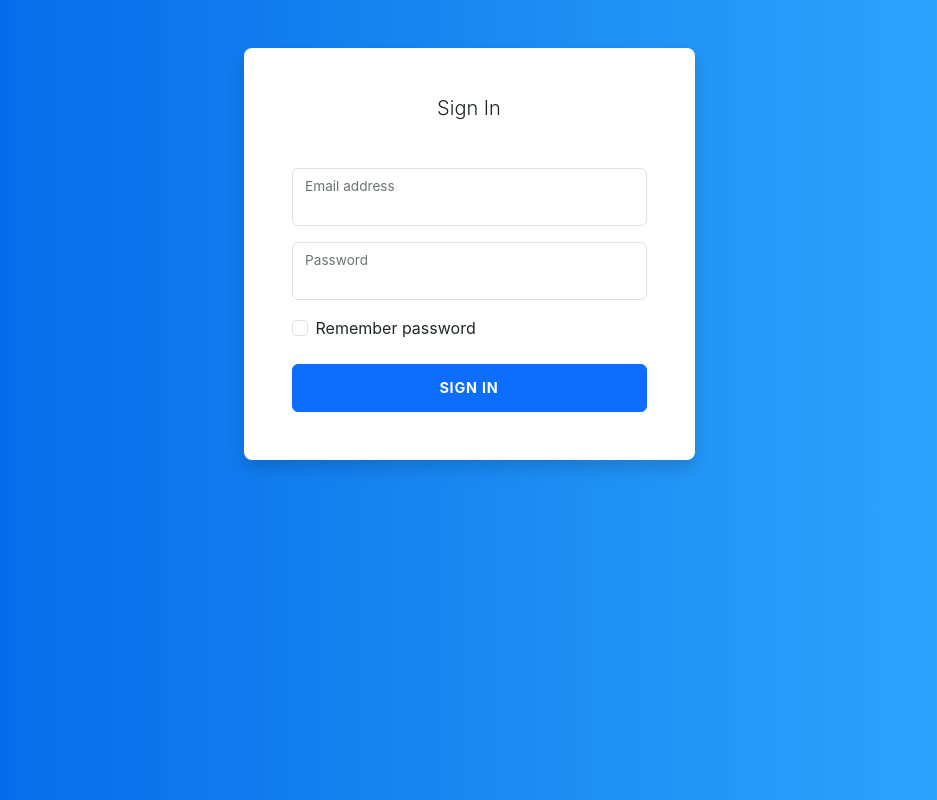
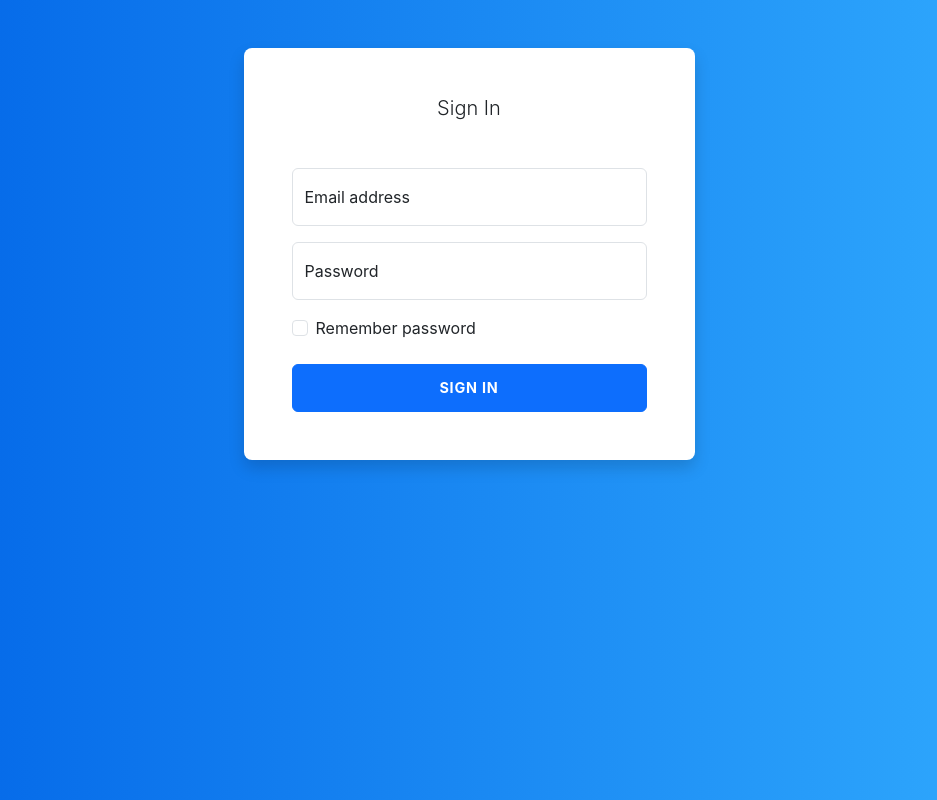
Before and after one commit to nreid1994/CodeCall, a React (Create React App) app in the folder bdpain/: page / in a window 1280 px wide. Shown: the whole page, without its empty margins (171-1108 px from the left). Built offline with nearby package versions, Linux system fonts and the light colour scheme.

Commit message:
Placeholder reset

```diff
--- a/bdpain/src/auth/components/auth_container/auth_container_template.tsx
+++ b/bdpain/src/auth/components/auth_container/auth_container_template.tsx
@@ -31,12 +31,12 @@ export function template(
                   label="Email address"
                   className="mb-3"
                 >
-                  <Form.Control type="email"/>
+                  <Form.Control type="email" placeholder="name@example.com" />
                 </FloatingLabel>
               </Form>
               <Form className="form-floating mb-3">
                 <FloatingLabel controlId="floatingPassword" label="Password">
-                  <Form.Control type="password"/>
+                  <Form.Control type="password" placeholder="Password" />
                 </FloatingLabel>
               </Form>
               <Form className="form-check mb-3">
```
